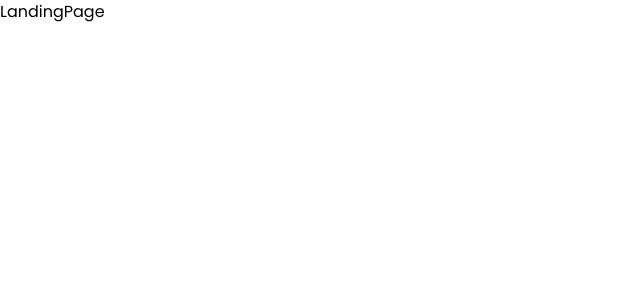
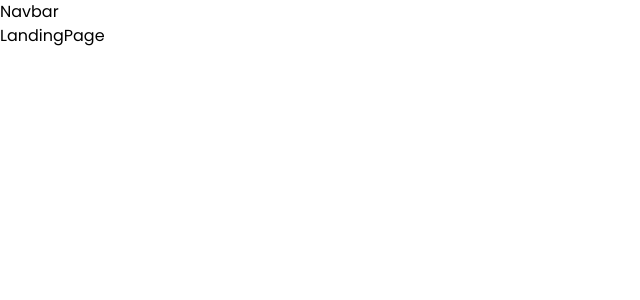
Before and after one commit to devikaupendran/authentication, a React (Vite) app in the folder client/: page / in a window 1280 px wide. Shown: the top 300 px of the page, without its empty margins (0-640 px from the left). Built offline with nearby package versions, Linux system fonts and the light colour scheme.

Commit message:
added navbar in app

```diff
--- a/client/src/App.jsx
+++ b/client/src/App.jsx
@@ -4,10 +4,12 @@
 import Home from './pages/Home'
 import Signup from './pages/Signup'
 import Login from './pages/Login'
+import Navbar from './components/Navbar'
 
 const App = () => {
     return (
         <div>
+            <Navbar/>
             <Routes>
                 <Route path='/' element={<LandingPage />} />
                 <Route path='/home' element={<Home />} />
--- a/client/src/components/Navbar.jsx
+++ b/client/src/components/Navbar.jsx
@@ -0,0 +1,9 @@
+import React from 'react'
+
+const Navbar = () => {
+    return (
+        <div>Navbar</div>
+    )
+}
+
+export default Navbar
```
